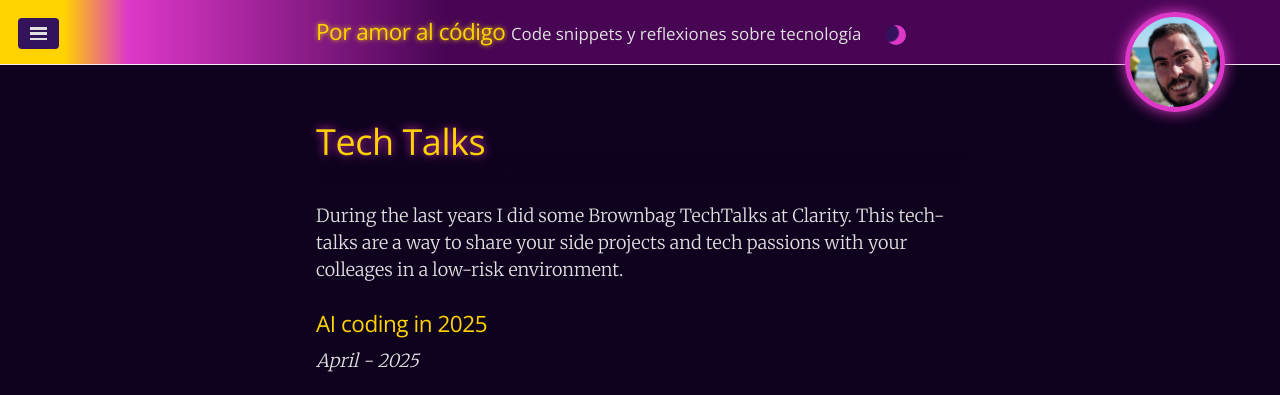
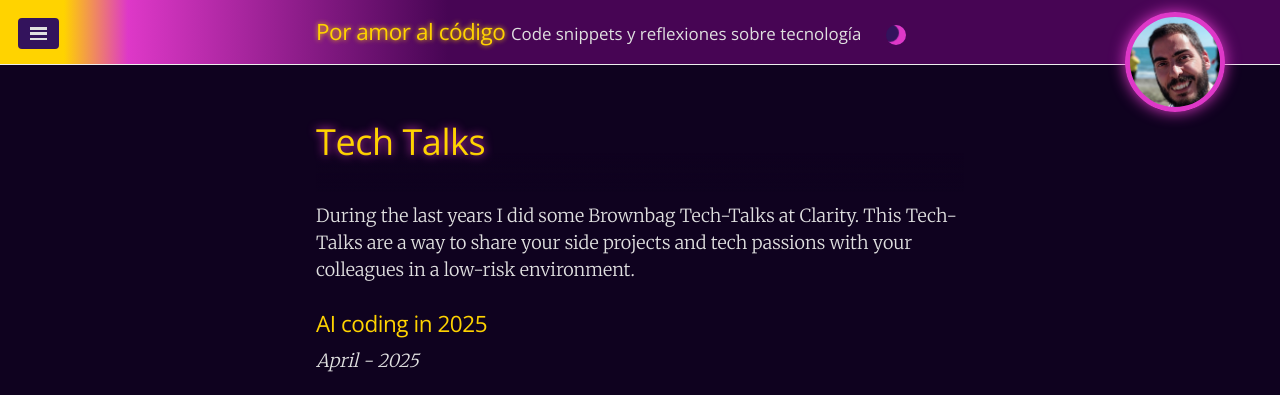
Before and after one commit to juanmirod/juanmirod.github.io, a Jekyll site: the page built from talks.md, in a window 1280 px wide. Shown: the top 395 px of the page. Built offline with Jekyll 4.4.1, drawn with Linux system fonts in a browser that asks for light colours.

Commit message:
fix typos

```diff
--- a/talks.md
+++ b/talks.md
@@ -4,7 +4,7 @@ title: Tech Talks
 permalink: /talks/
 ---
 
-During the last years I did some Brownbag TechTalks at Clarity. This tech-talks are a way to share your side projects and tech passions with your colleages in a low-risk environment.
+During the last years I did some Brownbag Tech-Talks at Clarity. This Tech-Talks are a way to share your side projects and tech passions with your colleagues in a low-risk environment.
 
 ### AI coding in 2025
 
```
